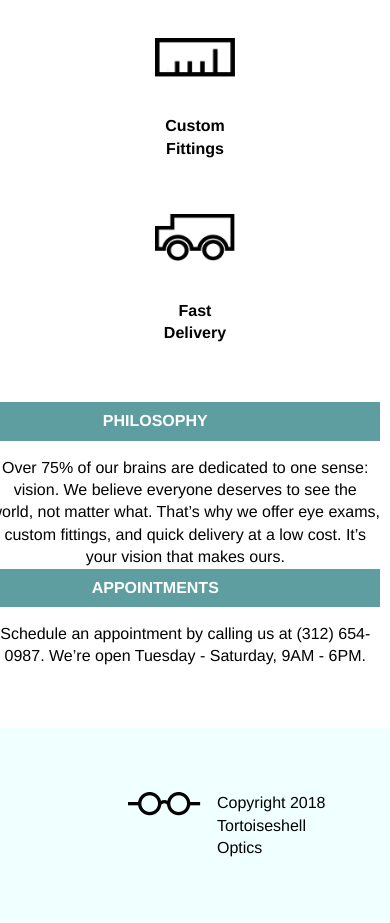
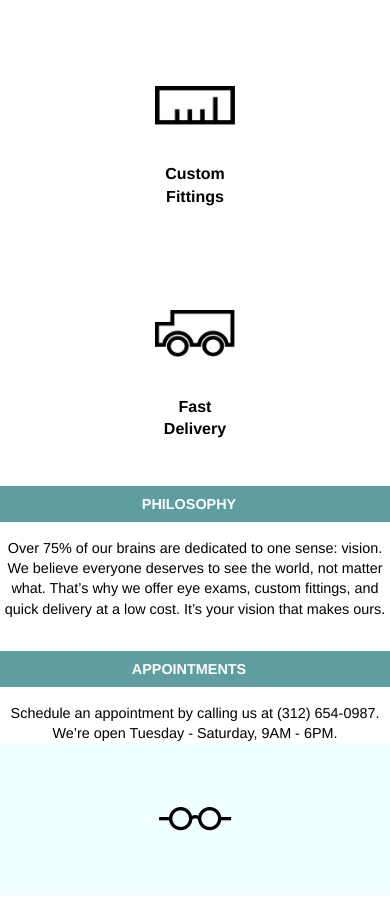
Before and after one commit to serlexington/Tortoiseshell-Optics, a plain HTML site: page index.html in a window 390 px wide. Shown: the part 490-1413 px from the top of the page. After the commit the page ends 1385 px from the top, so only its background shows below. Drawn offline with Linux system fonts and the light colour scheme.

Commit message:
Finished Mobile CSS

```diff
--- a/css/style.css
+++ b/css/style.css
@@ -101,7 +101,6 @@ header{
 .supporting{
   display: flex;
   justify-content: center;
-  align-items: baseline;
 }
 .item{
   margin: 4rem;
@@ -138,7 +137,6 @@ header{
   .supporting{
     flex-direction: column;
     justify-content: flex-start;
-    align-items: center;
   }
   .paper img{
   margin: 0;
@@ -154,10 +152,12 @@ header{
     text-align: center;
   }
   .item{
-    margin: 3rem 3rem 0 3rem;
+   margin: 3rem 0 3rem 0;
   }
-  .supporting{
-    margin-bottom: 3.77rem;
+
+  .mobile{
+    align-items: center;
+
   }
 }
 
@@ -189,8 +189,14 @@ header{
 
   }
   .info p{
-    font-size: 1rem;
+    font-size: 0.9rem;
     text-align: center;
+  }
+  .title p{
+    margin-left: 3rem;
+  }
+  .move-me{
+    margin-bottom: 2rem;
   }
 }
 
@@ -208,4 +214,18 @@ footer img{
   margin-left: 4rem;
 }
 
+@media only screen and (max-width: 575px){
+
+  footer p{
+    display: none;
+  }
+
+  footer {
+    justify-content: center;
+  }
+  footer img{
+    margin: 0;
+  }
+
+}
 /* Temporary Styles */
--- a/index.html
+++ b/index.html
@@ -35,7 +35,7 @@
       </header>
 
       <!-- Supporting Section -->
-    <section class="supporting">
+    <section class="supporting mobile">
       <div class="item paper">
         <img src="./css/media/images/paper-icon.png" alt="Paper">
         <div class="item-text paper">
@@ -63,7 +63,7 @@
         <div class="title">
           <p>PHILOSOPHY</p>
         </div>
-        <p>Over 75% of our brains are dedicated to one sense: vision.
+        <p class="move-me">Over 75% of our brains are dedicated to one sense: vision.
           We believe everyone deserves to see the world, not matter what.
           That’s why we offer eye exams, custom fittings, and quick delivery at
           a low cost. It’s your vision that makes ours.</p>
```
